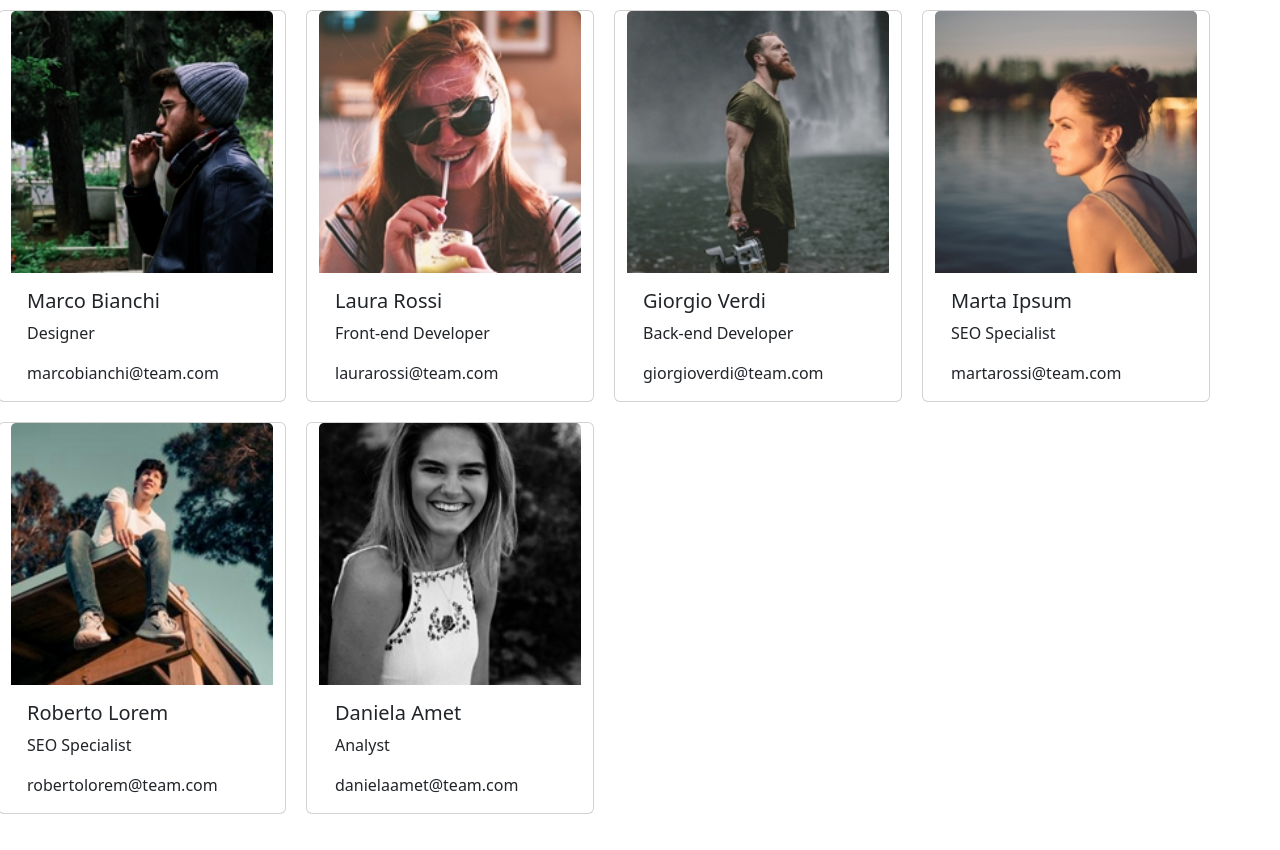
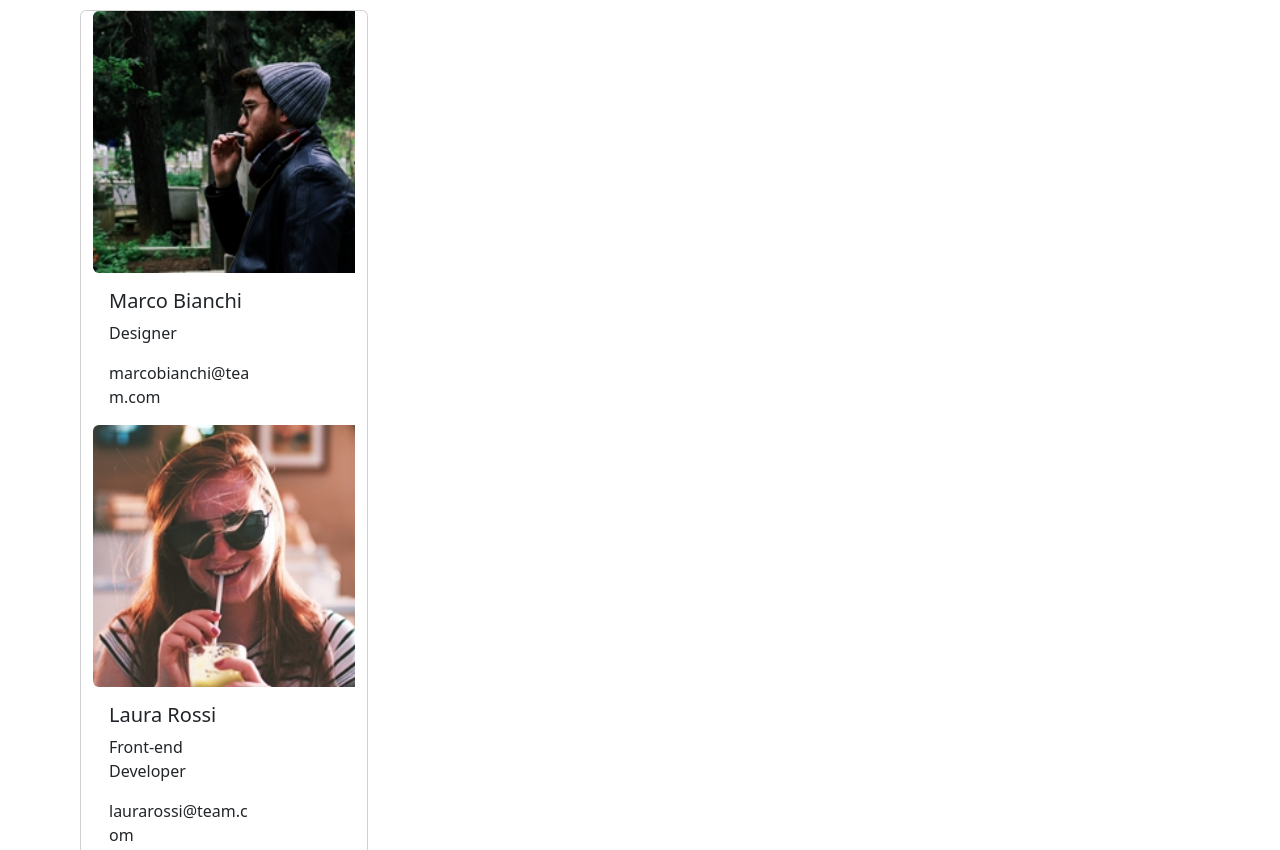
Before and after one commit to BartCatalano/js-our-team, a plain HTML site: page index.html in a window 1280 px wide. Shown: the top 850 px of the page. Before the commit the page ends 824 px from the top, so only its background shows below. Drawn offline with nearby package versions, Linux system fonts and the light colour scheme.

Commit message:
feat: prove con bootstrap finite male

```diff
--- a/index.html
+++ b/index.html
@@ -9,16 +9,18 @@
 </head>
 <body>
    <!-- CARD BASE CREATA CON BOOTSTRAP -->
-    <div id="card-empty" class="row row-cols-2">
-        <div class="card" style="width: 18rem; margin: 10px;">
-            <img src="${img}" class="card-img-top" alt="${name}">
+    <div class="container">
+    <div class="row row-cols-2">
+        <div id="card-empty" class="card" style="width: 18rem; margin: 10px;">
+            <img src="./img/female1.png" class="card-img-top" alt="${name}">
             <div class="card-body">
-              <h5 class="card-title"></h5>
-              <p class="card-text"></p>
-              <p class="card-text"></p>
+              <h5 class="card-title">Nome e Cognome</h5>
+              <p class="card-text">Ruolo</p>
+              <p class="card-text">Email</p>
             </div>
           </div>
       </div>
+    </div>
 
 
     <script src="./js/script.js"></script>
--- a/js/script.js
+++ b/js/script.js
@@ -44,14 +44,16 @@ const cardEmpty = document.getElementById("card-empty");
  function cardCreator(member) {
   const {name, role, email, img} = member;
    return `
-    <div class="card" style="width: 18rem; margin: 10px;">
-      <img src="${img}" class="card-img-top" alt="${name}">
+  <img src="${img}" class="img-fluid rounded-start" alt="...">
+              </div>
+              <div class="col-md-8">
                 <div class="card-body">
                   <h5 class="card-title">${name}</h5>
                   <p class="card-text">${role}</p>
                   <p class="card-text">${email}</p>
                   </div>
                   </div>
+
    `;
 
  };
```
Lines whose indentation alone changed are shown as unchanged.
